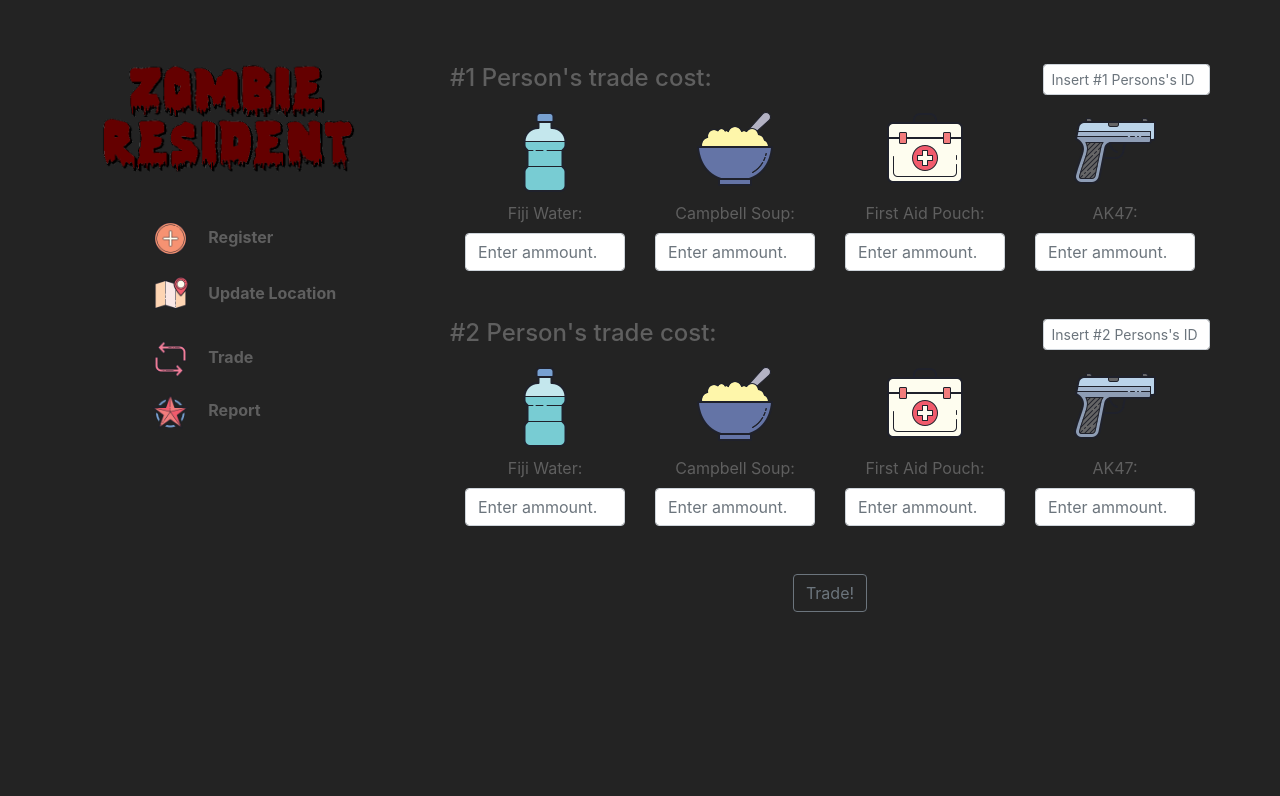
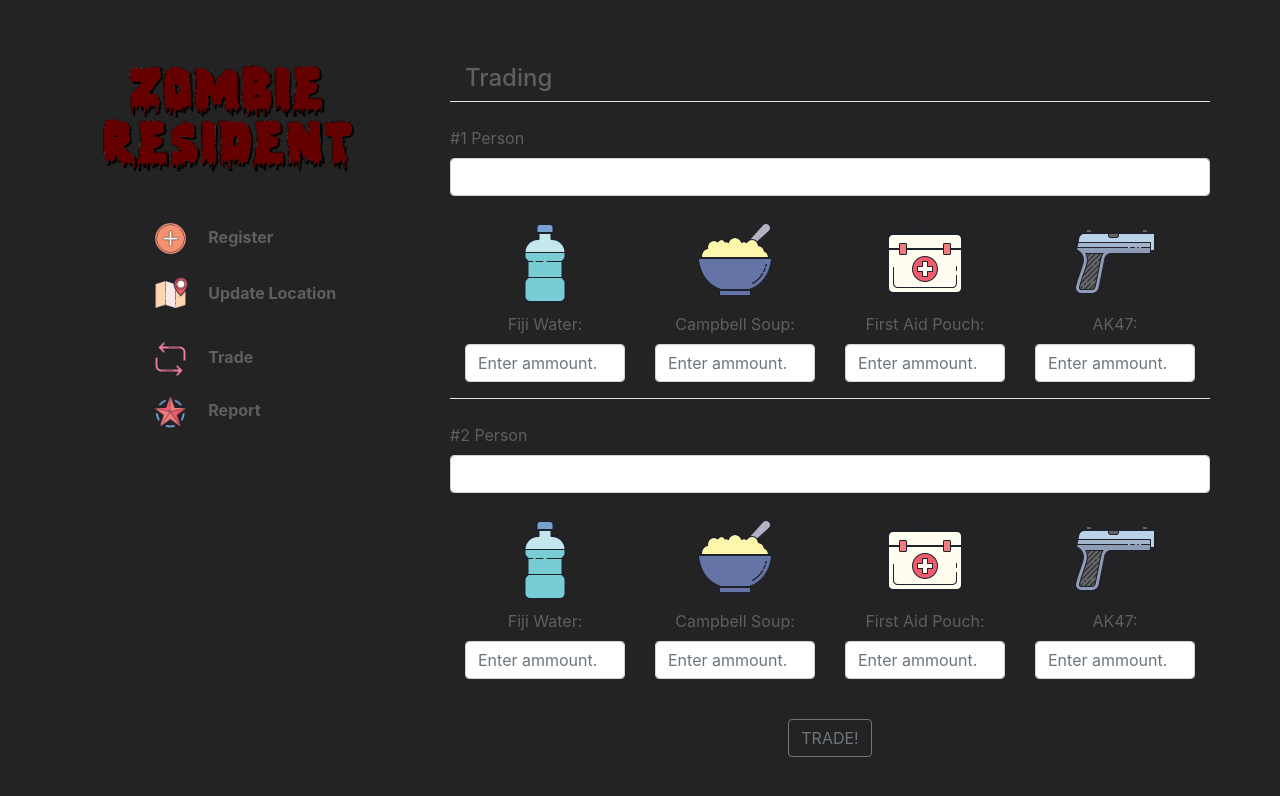
Before and after one commit to jurawrssic/trz-front, a React (Create React App) app: page /trade in a window 1280 px wide. Shown: the top 796 px of the page. Built offline with nearby package versions, Linux system fonts and the light colour scheme; what google-maps-react would draw is missing.

Commit message:
Moving stuff around

```diff
--- a/src/components/ReportInfectedModal.js
+++ b/src/components/ReportInfectedModal.js
@@ -49,19 +49,19 @@ function ReportInfectedModal({ name, id }) {
         </ModalHeader>
         <form id="form1" onSubmit={handleSubmit(onSubmit)}>
           <ModalBody className="let-there-be-dark">
-            <input
+            <Input
               hidden
               readOnly
               type="text"
               name="reportedPersonID"
               value={id}
-              ref={register}
-            ></input>
+              innerRef={register}
+            ></Input>
             <h6>Insert your ID so we can register who reported {name}:</h6>
             <Input
               name="reportedBy"
               className="darker-input"
-              ref={register}
+              innerRef={register}
             ></Input>
             {errors.exmapleRequired && <span>This field is required</span>}
           </ModalBody>
--- a/src/components/Trade.js
+++ b/src/components/Trade.js
@@ -1,43 +1,41 @@
 import React from "react";
-import { Col, Row, Button, Form, Input } from "reactstrap";
+import { Col, Row, Button, Form, Input, Label } from "reactstrap";
+import { useForm } from "react-hook-form";
+
 import Inventory from "./Inventory";
 
 function Trade() {
   //const [value1, setTradeValue1] = useState("");
   //const [value2, setTradeValue2] = useState("");
 
+  const { register, handleSubmit, errors } = useForm();
+  const onSubmit = (data) => {};
+
   return (
-    <Row>
-      <Form id="tradeForm" name="tradeForm">
-        <Row>
-          <Col xs="9">
-            <h4>#1 Person's trade cost: </h4>
-          </Col>
-          <Col xs="3">
-            <Input bsSize="sm" placeholder="Insert #1 Persons's ID"></Input>
-          </Col>
-        </Row>
-        <Col xs="12">
+    <Form id="tradeForm" name="tradeForm" onSubmit={handleSubmit(onSubmit)}>
+      <h4>Trading</h4>
+      <Row className="border-top pt-4">
+        <Label>#1 Person</Label>
+        <Input></Input>
+        <Col xs="12" className="mt-3">
           <Inventory />
         </Col>
-        <Row className="mt-5">
-          <Col xs="9">
-            <h4>#2 Person's trade cost: </h4>
-          </Col>
-          <Col xs="3">
-            <Input bsSize="sm" placeholder="Insert #2 Persons's ID"></Input>
-          </Col>
-        </Row>
-        <Col xs="12">
+      </Row>
+
+      <Row className="border-top pt-4">
+        <Label>#2 Person</Label>
+        <Input></Input>
+        <Col xs="12" className="mt-3">
           <Inventory />
         </Col>
-        <Col className="text-center mt-5">
-          <Button outline color="secondary">
-            Trade!
-          </Button>
-        </Col>
-      </Form>
-    </Row>
+      </Row>
+
+      <Row className="justify-content-center mt-4">
+        <Button outline className="secondary">
+          TRADE!
+        </Button>
+      </Row>
+    </Form>
   );
 }
 
```
